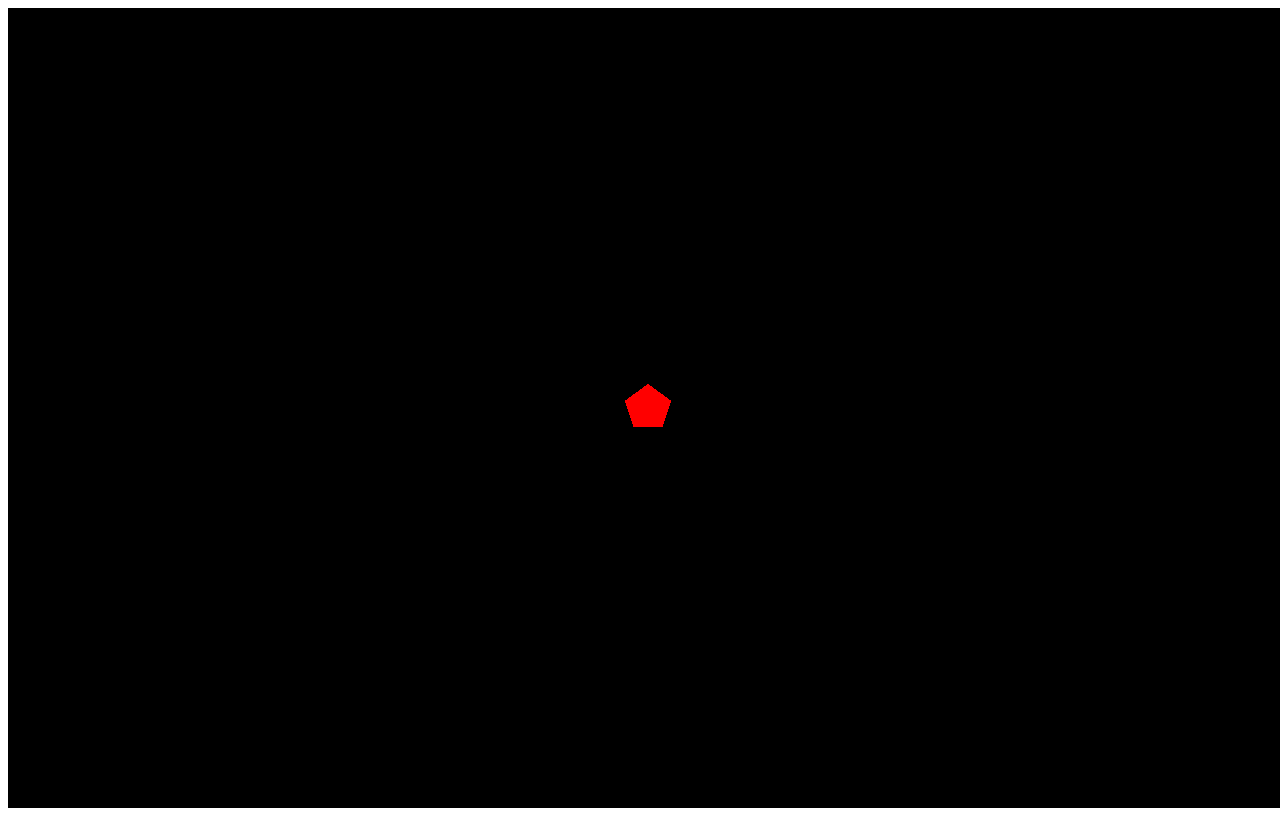
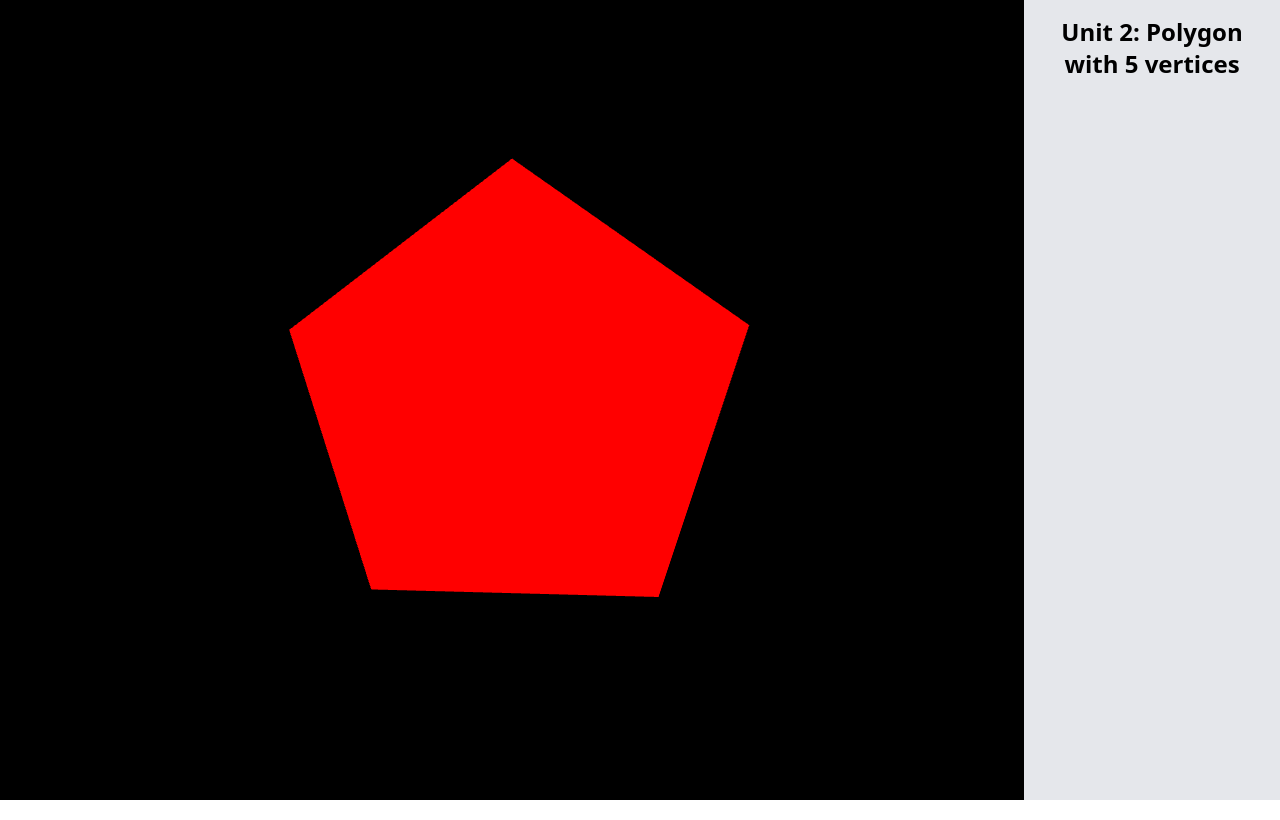
Before and after one commit to ahmad-ali14/AY2025-T2-CS4406, a website built with Vite: page src/unit2/index.html in a window 1280 px wide. Built offline with nearby package versions, Linux system fonts and the light colour scheme.

Commit message:
setup tailwind + sidebar

```diff
--- a/src/unit2/code.ts
+++ b/src/unit2/code.ts
@@ -1,7 +1,10 @@
 import * as THREE from "three";
 import { createBaseScene } from "../utils/createBaseScene";
 
-const { scene, render } = createBaseScene();
+const { scene, render } = createBaseScene({
+    sceneTitle: "Unit 2: Polygon with 5 vertices",
+    cameraZ: 20,
+});
 
 const geometry = new THREE.BufferGeometry();
 // prettier-ignore
@@ -23,8 +26,17 @@ geometry.setAttribute("position", new THREE.BufferAttribute(vertices, 3));
 geometry.setIndex(indices);
 geometry.computeVertexNormals();
 
-const material = new THREE.MeshBasicMaterial({ color: 0xff0000, side: THREE.DoubleSide });
-const pentagon = new THREE.Mesh(geometry, material);
-scene.add(pentagon);
+const material = new THREE.MeshBasicMaterial({
+    color: 0xff0000,
+    side: THREE.DoubleSide,
+});
+const mesh = new THREE.Mesh(geometry, material);
+scene.add(mesh);
 
-render();
+const animate = () => {
+    requestAnimationFrame(animate);
+    mesh.rotation.y += 0.01;
+    render();
+};
+
+animate();
--- a/src/unit2/index.html
+++ b/src/unit2/index.html
@@ -3,12 +3,11 @@
 <head>
     <meta charset="UTF-8">
     <title>Unit2: Polygon with 5 vertices</title>
+</head>
+
+<body>
+    <script src="https://cdn.tailwindcss.com"></script>
     <script src="./code" type="module"></script>
-</head>
-<div id="canvas-holder">
-    <canvas id="glcanvas"></canvas>
-</div>
-
 </body>
 
 </html>
--- a/src/utils/createBaseScene.ts
+++ b/src/utils/createBaseScene.ts
@@ -1,28 +1,78 @@
 import * as THREE from "three";
 
-export const createBaseScene = (canvasId = "glcanvas") => {
-    const canvas = document.getElementById(canvasId);
+type CreateBaseSceneParams = {
+    canvasId?: string;
+    sceneTitle: string;
+    cameraZ?: number;
+};
+
+const defaultParams: CreateBaseSceneParams = {
+    canvasId: "glcanvas",
+    sceneTitle: "Base Scene",
+    cameraZ: 200,
+};
+
+export const createBaseScene = (
+    params: CreateBaseSceneParams = defaultParams,
+) => {
+    const { canvasId, cameraZ, sceneTitle } =
+        params as Required<CreateBaseSceneParams>;
+    const mainDiv = document.createElement("div");
+    mainDiv.classList.add(
+        "flex",
+        "h-full",
+        "w-full",
+    );
+    document.body.appendChild(mainDiv);
+    const canvas = document.createElement("canvas");
+    canvas.id = canvasId;
+    canvas.classList.add("glcanvas", "md:w-[80%]");
+    mainDiv.appendChild(canvas);
 
     if (!(canvas instanceof HTMLCanvasElement)) {
         throw new Error("Canvas not found");
     }
 
-    canvas.width = window.innerWidth;
-    canvas.height = window.innerHeight;
+    const windowHeight = window.innerHeight;
+    const windowWidth = window.innerWidth;
+    const h = windowHeight;
+    const w = windowWidth * 0.8;
+    canvas.width = w;
+    canvas.height = h;
     const canvasAspect = canvas.width / canvas.height;
     const scene = new THREE.Scene();
 
     const camera = new THREE.PerspectiveCamera(45, canvasAspect, 0.1, 1000);
-    camera.position.z = 200;
+    camera.position.z = cameraZ;
 
     scene.add(new THREE.DirectionalLight(0xffffff, 0.5)); // dim light shining from above
     var viewpointLight = new THREE.DirectionalLight(0xffffff, 1); // a light to shine in the direction the camera faces
     viewpointLight.position.set(0, 0, 1); // shines down the z-axis
     scene.add(viewpointLight);
 
-    const renderer = new THREE.WebGLRenderer({ canvas });
-    renderer.setSize(window.innerWidth, window.innerHeight);
+    const renderer = new THREE.WebGLRenderer({ canvas, antialias: true });
+    renderer.setSize(w, h);
+
+    // right sidebar, for config and info
+    const sidebar = document.createElement("div");
+    sidebar.classList.add(
+        "md:w-[20%]",
+        "h-window",
+        "bg-gray-200",
+        "overflow-auto",
+        "p-4",
+    );
+    mainDiv.appendChild(sidebar);
+
+    const title = document.createElement("h1");
+    title.innerText = sceneTitle;
+
+    title.classList.add("text-2xl", "font-bold", "mb-4", "text-center");
+
+    sidebar.appendChild(title);
+
     return {
+        canvas,
         scene,
         camera,
         renderer,
```
Also changed, not shown: 1 other file.
